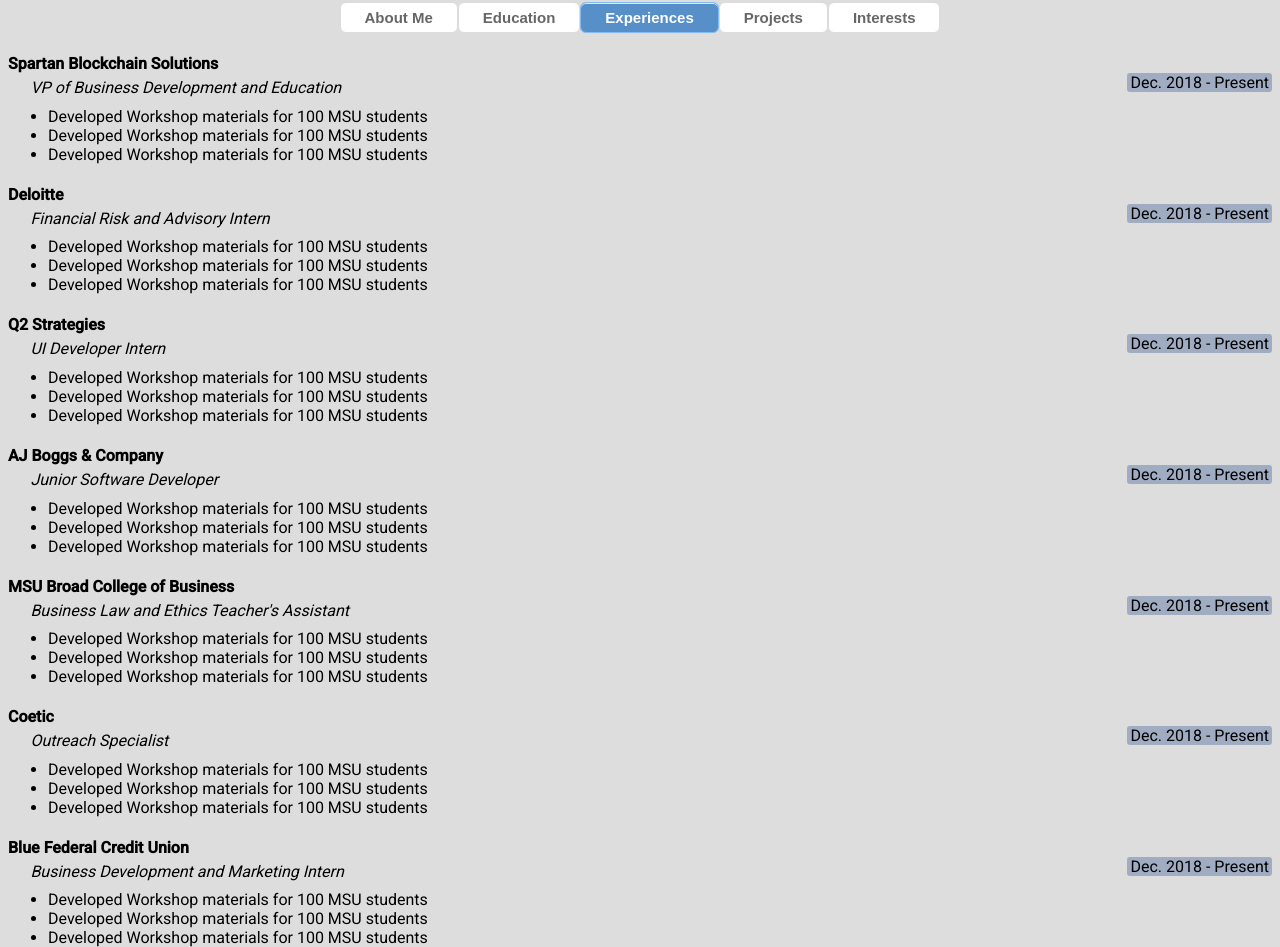
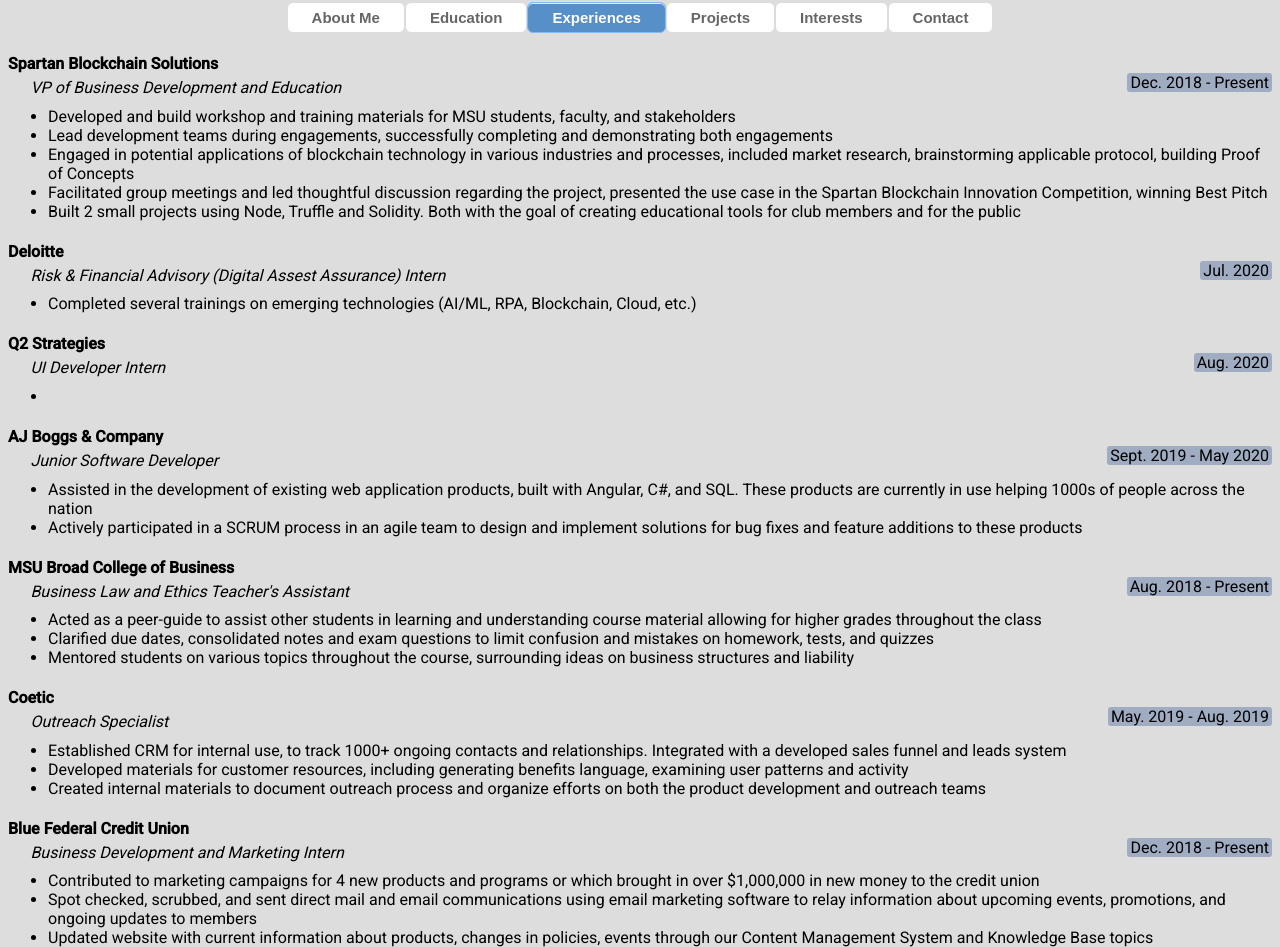
Before and after one commit to sawyerru/resume, an Angular app: page /experiences in a window 1280 px wide. Shown: the part 393-1340 px from the top of the page. Built offline with nearby package versions, Linux system fonts and the light colour scheme.

Commit message:
updating content July 2020

```diff
--- a/src/app/app.component.ts
+++ b/src/app/app.component.ts
@@ -1,14 +1,10 @@
-import { Component, OnInit } from '@angular/core';
+import { Component } from '@angular/core';
 
 @Component({
   selector: 'app-root',
   templateUrl: './app.component.html',
   styleUrls: ['./app.component.css']
 })
-export class AppComponent implements OnInit{
+export class AppComponent{
   title = 'resume';
-
-  ngOnInit() {
-    console.log(window.innerWidth);
-  }
 }
--- a/src/app/app.module.ts
+++ b/src/app/app.module.ts
@@ -11,6 +11,7 @@
 import { ProjectsComponent } from './components/body/projects/projects.component';
 import { InterestsComponent } from './components/body/interests/interests.component';
 import { BrowserAnimationsModule } from '@angular/platform-browser/animations';
+import { ContactComponent } from './components/body/contact/contact.component';
 
 @NgModule({
   declarations: [
@@ -22,6 +23,7 @@
     ProjectsComponent,
     InterestsComponent,
     AboutMeComponent,
+    ContactComponent,
   ],
   imports: [
     BrowserModule,
@@ -30,7 +32,8 @@
       {path: 'education', component: EducationComponent},
       {path: 'experiences', component: ExperiencesComponent},
       {path: 'projects', component: ProjectsComponent},
-      {path: 'hobbies', component: InterestsComponent},
+      {path: 'interests', component: InterestsComponent},
+      {path: 'contact', component: ContactComponent},
       {path: '', redirectTo: '/about-me', pathMatch: 'full'},
       {path: '**', component: AboutMeComponent}
     ]),
--- a/src/app/components/body/about-me/about-me.component.css
+++ b/src/app/components/body/about-me/about-me.component.css
@@ -1,5 +1,6 @@
 .text-block {
-    font-size: 1.5rem;
+    /* font-size: 1.5rem;
     letter-spacing: 1px;
-    line-height: 1.5;
+    line-height: 1.5; */
+    margin-top: 1.1rem;
 }
--- a/src/app/components/body/about-me/about-me.component.html
+++ b/src/app/components/body/about-me/about-me.component.html
@@ -1,6 +1,6 @@
 <div class="container">
     <div class="text-block">
-        I'm a senior at Michigan Statue University studying Computer Science and Finance. I'm very interested in how emerging technologies like machine learning, blockchain, and IoT can impact our world and add value.
+        I'm a senior at Michigan State University studying Computer Science and Finance. I'm very interested in how emerging technologies like machine learning, blockchain, and IoT can impact our world and add value.
         I have always loved to build things, be creative, and help others, and with technology I have found a great space to achieve all of these things.
         Through my education and experiences, I've developed a strong set of skills to work within a company and make a positive difference.
     </div>
--- a/src/app/components/body/body.component.html
+++ b/src/app/components/body/body.component.html
@@ -4,7 +4,8 @@
     <a class="button" routerLink="/education" routerLinkActive="activebutton">Education</a>
     <a class="button" routerLink="/experiences" routerLinkActive="activebutton">Experiences</a>
     <a class="button" routerLink="/projects" routerLinkActive="activebutton">Projects</a>
-    <a class="button" routerLink="/hobbies" routerLinkActive="activebutton">Interests</a>
+    <a class="button" routerLink="/interests" routerLinkActive="activebutton">Interests</a>
+    <a class="button" routerLink="/contact" routerLinkActive="activebutton">Contact</a>
     <!-- If you're adding buttons, add them above this line -->
 </nav>
 <router-outlet></router-outlet>
--- /dev/null
+++ b/src/app/components/body/contact/contact.component.html
@@ -0,0 +1,13 @@
+<div class="container">
+    <a href="https://linkedin.com/in/sawyer-ruben/">
+        <h4>Linkedin</h4>
+    </a>
+
+    <a href="https://github.com/sawyerru/">
+        <h4>GitHub</h4>
+    </a>
+
+    <a href="https://spartanblockchain.org/">
+        <h4>Spartan Blockchain</h4>
+    </a>
+</div>
--- a/src/app/components/body/experiences/experiences.component.html
+++ b/src/app/components/body/experiences/experiences.component.html
@@ -4,64 +4,68 @@
         <p class="position">VP of Business Development and Education</p>
         <p class="date">Dec. 2018 - Present</p>
         <ul class="items">
-            <li>Developed Workshop materials for 100 MSU students</li>
-            <li>Developed Workshop materials for 100 MSU students</li>
-            <li>Developed Workshop materials for 100 MSU students</li>
+            <li>Developed and build workshop and training materials for MSU students, faculty, and stakeholders</li>
+            <li>Lead development teams during engagements, successfully completing and demonstrating both engagements</li>
+            <li>Engaged in potential applications of blockchain technology in various industries and processes,
+                included market research, brainstorming applicable protocol, building Proof of Concepts</li>
+            <li>Facilitated group meetings and led thoughtful discussion regarding the project, presented the use case in
+                the Spartan Blockchain Innovation Competition, winning Best Pitch</li>
+            <li>Built 2 small projects using Node, Truffle and Solidity. Both with the goal of creating educational tools for
+                 club members and for the public</li>
         </ul>
     </div>
 
     <div class="experience">
         <h4 class="company">Deloitte</h4>
-        <p class="position">Financial Risk and Advisory Intern</p>
-        <p class="date">Dec. 2018 - Present</p>
+        <p class="position">Risk & Financial Advisory (Digital Assest Assurance) Intern</p>
+        <p class="date">Jul. 2020</p>
         <ul class="items">
-            <li>Developed Workshop materials for 100 MSU students</li>
-            <li>Developed Workshop materials for 100 MSU students</li>
-            <li>Developed Workshop materials for 100 MSU students</li>
+            <li>Completed several trainings on emerging technologies (AI/ML, RPA, Blockchain, Cloud, etc.)</li>
         </ul>
     </div>
 
     <div class="experience">
         <h4 class="company">Q2 Strategies</h4>
         <p class="position">UI Developer Intern</p>
-        <p class="date">Dec. 2018 - Present</p>
+        <p class="date">Aug. 2020</p>
         <ul class="items">
-            <li>Developed Workshop materials for 100 MSU students</li>
-            <li>Developed Workshop materials for 100 MSU students</li>
-            <li>Developed Workshop materials for 100 MSU students</li>
+            <li></li>
         </ul>
     </div>
 
     <div class="experience">
         <h4 class="company">AJ Boggs & Company</h4>
         <p class="position">Junior Software Developer</p>
-        <p class="date">Dec. 2018 - Present</p>
+        <p class="date">Sept. 2019 - May 2020</p>
         <ul class="items">
-            <li>Developed Workshop materials for 100 MSU students</li>
-            <li>Developed Workshop materials for 100 MSU students</li>
-            <li>Developed Workshop materials for 100 MSU students</li>
+            <li>Assisted in the development of existing web application products, built with Angular, C#, and SQL. These
+                products are currently in use helping 1000s of people across the nation</li>
+            <li>Actively participated in a SCRUM process in an agile team to design and implement solutions for bug fixes
+                and feature additions to these products</li>
         </ul>
     </div>
 
     <div class="experience">
         <h4 class="company">MSU Broad College of Business</h4>
         <p class="position">Business Law and Ethics Teacher's Assistant</p>
-        <p class="date">Dec. 2018 - Present</p>
+        <p class="date">Aug. 2018 - Present</p>
         <ul class="items">
-            <li>Developed Workshop materials for 100 MSU students</li>
-            <li>Developed Workshop materials for 100 MSU students</li>
-            <li>Developed Workshop materials for 100 MSU students</li>
+            <li>Acted as a peer-guide to assist other students in learning and understanding course material allowing for higher grades throughout the class</li>
+            <li>Clarified due dates, consolidated notes and exam questions to limit confusion and mistakes on homework, tests, and quizzes</li>
+            <li>Mentored students on various topics throughout the course, surrounding ideas on business structures and liability</li>
         </ul>
     </div>
 
     <div class="experience">
         <h4 class="company">Coetic</h4>
         <p class="position">Outreach Specialist</p>
-        <p class="date">Dec. 2018 - Present</p>
+        <p class="date">May. 2019 - Aug. 2019</p>
         <ul class="items">
-            <li>Developed Workshop materials for 100 MSU students</li>
-            <li>Developed Workshop materials for 100 MSU students</li>
-            <li>Developed Workshop materials for 100 MSU students</li>
+            <li>Established CRM for internal use, to track 1000+ ongoing contacts and relationships. Integrated with a developed sales
+                funnel and leads system</li>
+            <li>Developed materials for customer resources, including generating benefits language, examining user patterns and activity</li>
+            <li>Created internal materials to document outreach process and organize efforts on both the product development and
+                outreach teams</li>
         </ul>
     </div>
 
@@ -70,9 +74,12 @@
         <p class="position">Business Development and Marketing Intern</p>
         <p class="date">Dec. 2018 - Present</p>
         <ul class="items">
-            <li>Developed Workshop materials for 100 MSU students</li>
-            <li>Developed Workshop materials for 100 MSU students</li>
-            <li>Developed Workshop materials for 100 MSU students</li>
+            <li>Contributed to marketing campaigns for 4 new products and programs or which brought in over $1,000,000 in new money
+                to the credit union</li>
+            <li>Spot checked, scrubbed, and sent direct mail and email communications using email marketing software to relay
+                information about upcoming events, promotions, and ongoing updates to members</li>
+            <li>Updated website with current information about products, changes in policies, events through our Content Management
+                System and Knowledge Base topics</li>
         </ul>
     </div>
 </div>
--- a/src/app/components/body/interests/interests.component.html
+++ b/src/app/components/body/interests/interests.component.html
@@ -1,3 +1,9 @@
 <div class="container">
-
+    <ul>
+        <li>Ultimate Frisbee</li>
+        <li>Paddleboarding</li>
+        <li>Rock Climbing</li>
+        <li>MSU Sports</li>
+        <li>Dogs</li>
+    </ul>
 </div>
```
Also changed, not shown: src/app/components/body/contact/contact.component.ts (added, +10 -0 lines), src/app/components/body/projects/projects.component.html (+111 -1 lines), src/styles.css (+3 -4 lines), src/app/components/body/contact/contact.component.css (added), 5 other files (tests, documents, lock files or other folders).
